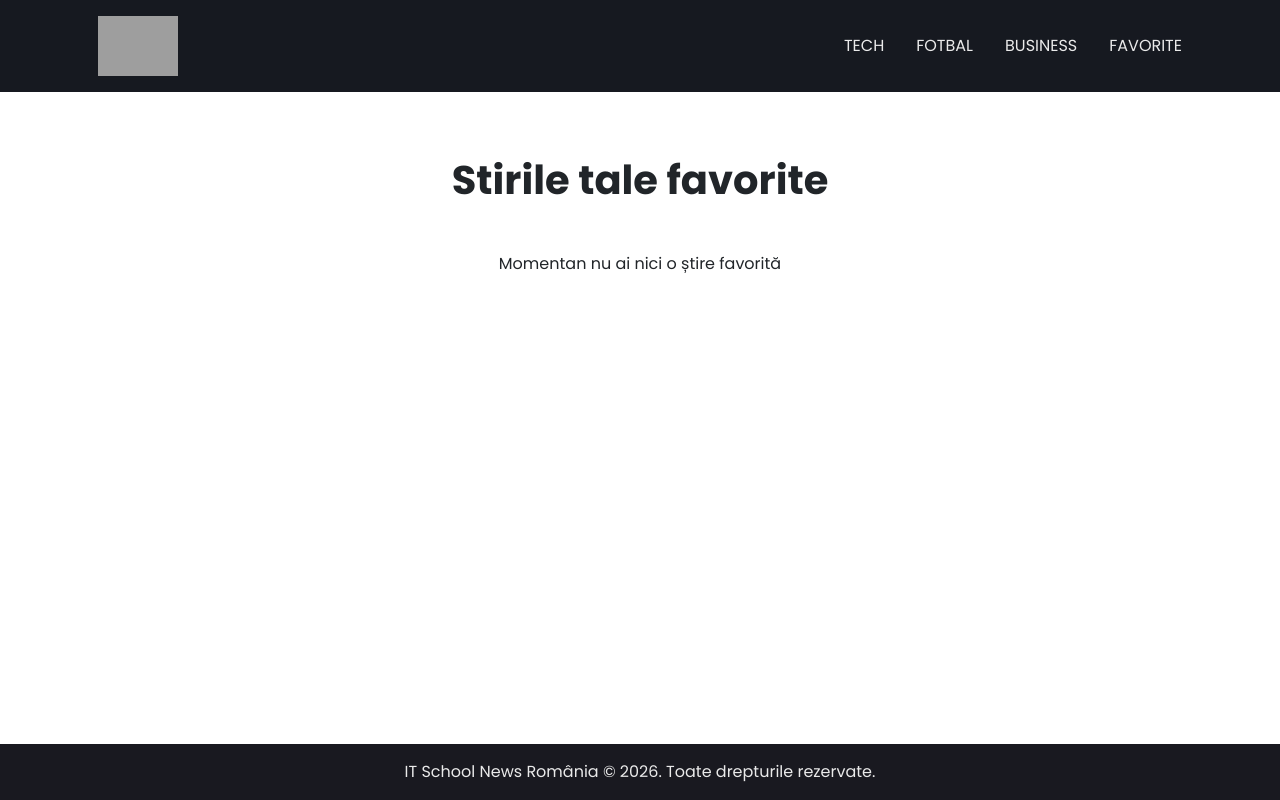
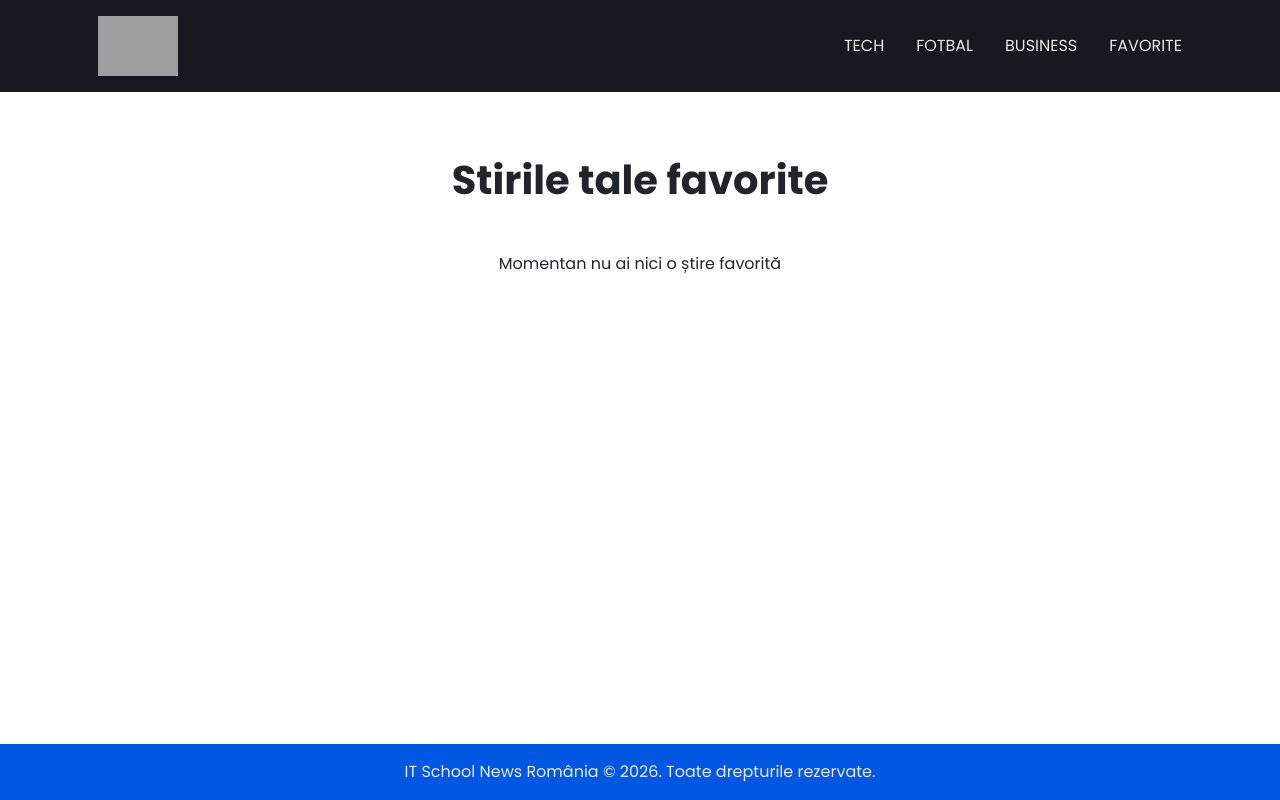
Before and after one commit to Andreea1129/react-news-project, a React (Vite) app: page /favourites in a window 1280 px wide. Built offline with nearby package versions, Linux system fonts and the light colour scheme; grey boxes are pictures that could not be loaded.

Commit message:
update CSS styles

```diff
--- a/src/index.css
+++ b/src/index.css
@@ -7,7 +7,7 @@
 
   --bg-primary: #161920;
   --bg-secondary: #dfedf5;
-  --bg-dark: #191920;
+  --bg-dark: #0057e2;
 }
 
 /* Resetam proprietati default: */
@@ -64,7 +64,7 @@ a {
 }
 
 .bg-dark {
-  background-color: #191920 !important;
+  background-color: #0057e2 !important;
 }
 
 h1,
```
